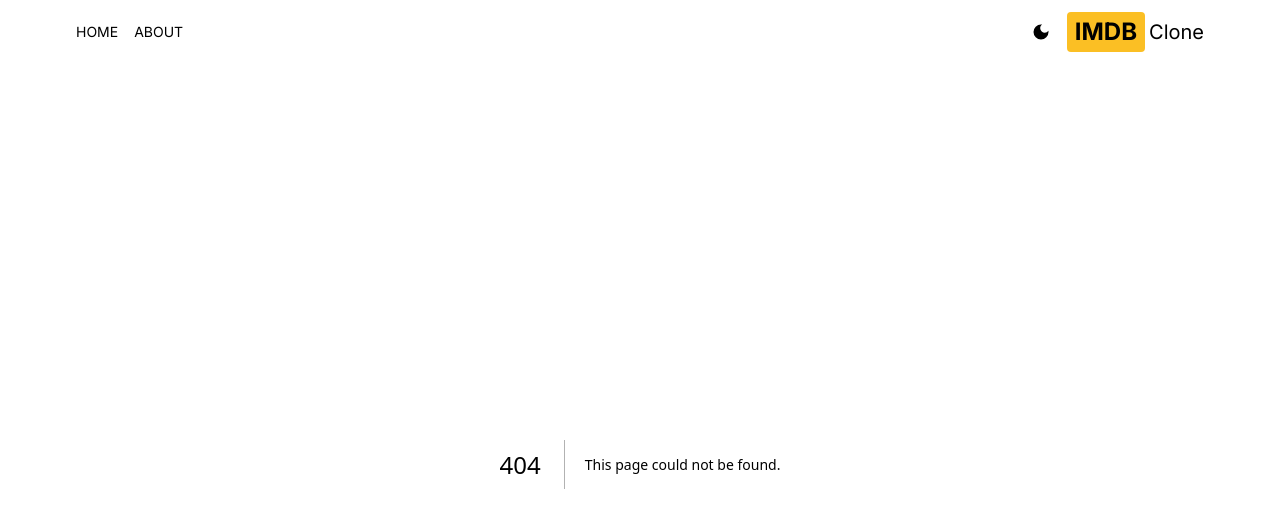
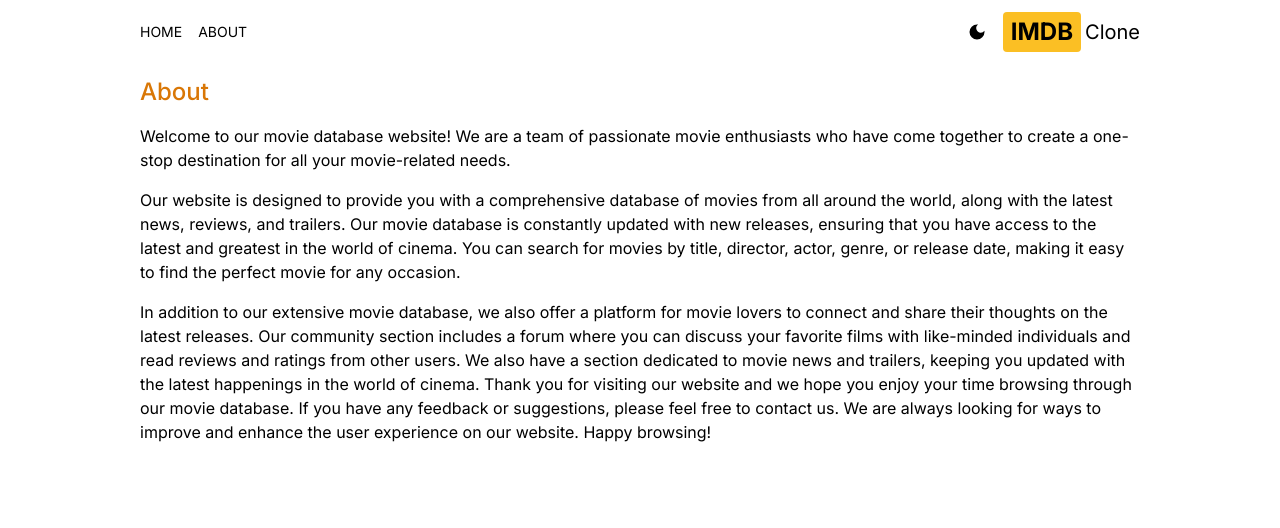
Before and after one commit to sheru007/imdb-clone, a Next.js app: page /about in a window 1280 px wide. Before the commit this address had no page. Shown: the top 528 px of the page. Built offline with nearby package versions, Linux system fonts and the light colour scheme.

Commit message:
created about page done

```diff
--- /dev/null
+++ b/src/app/about/page.tsx
@@ -0,0 +1,40 @@
+import React from "react";
+
+function About() {
+  return (
+    <div className="max-w-5xl mx-auto p-3 space-y-4">
+      <h1 className="text-2xl font-medium text-amber-600">About</h1>
+      <p>
+        Welcome to our movie database website! We are a team of passionate movie
+        enthusiasts who have come together to create a one-stop destination for
+        all your movie-related needs.
+      </p>
+
+      <p>
+        Our website is designed to provide you with a comprehensive database of
+        movies from all around the world, along with the latest news, reviews,
+        and trailers. Our movie database is constantly updated with new
+        releases, ensuring that you have access to the latest and greatest in
+        the world of cinema. You can search for movies by title, director,
+        actor, genre, or release date, making it easy to find the perfect movie
+        for any occasion.
+      </p>
+
+      <p>
+        In addition to our extensive movie database, we also offer a platform
+        for movie lovers to connect and share their thoughts on the latest
+        releases. Our community section includes a forum where you can discuss
+        your favorite films with like-minded individuals and read reviews and
+        ratings from other users. We also have a section dedicated to movie news
+        and trailers, keeping you updated with the latest happenings in the
+        world of cinema. Thank you for visiting our website and we hope you
+        enjoy your time browsing through our movie database. If you have any
+        feedback or suggestions, please feel free to contact us. We are always
+        looking for ways to improve and enhance the user experience on our
+        website. Happy browsing!
+      </p>
+    </div>
+  );
+}
+
+export default About;
--- a/src/components/Header.tsx
+++ b/src/components/Header.tsx
@@ -7,7 +7,7 @@
 
 function Header() {
   return (
-    <div className='flex justify-between items-center p-3 max-w-6xl mx-auto'>
+    <div className='flex justify-between items-center p-3 max-w-5xl mx-auto'>
         {/* left side */}
         <div className='flex gap-4'>
             <MenuItem title="home" address='/' Icon={AiFillHome} />
```
